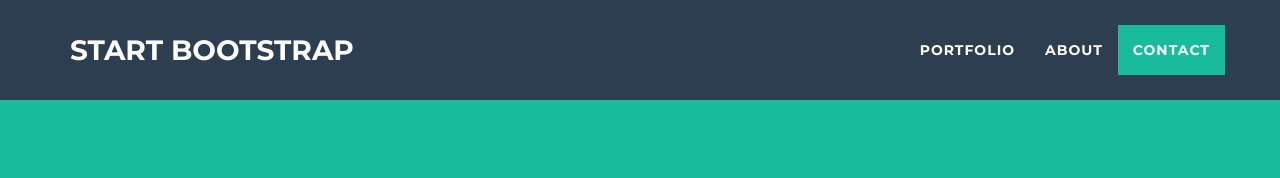
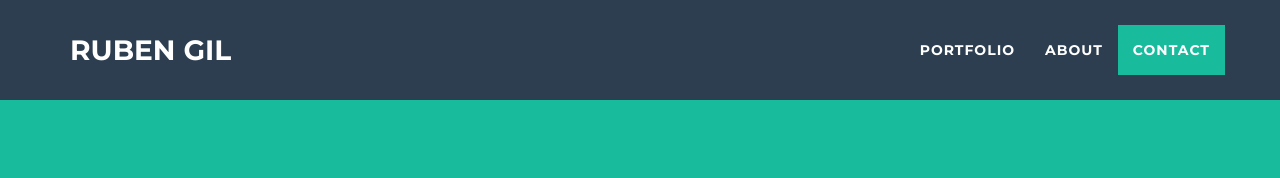
Before and after one commit to gilruben/gilruben.github.io, a website: page index.html in a window 1280 px wide. Shown: the top 178 px of the page. Drawn offline with nearby package versions, Linux system fonts and the light colour scheme.

Commit message:
added name to corner

```diff
--- a/index.html
+++ b/index.html
@@ -41,7 +41,7 @@
                 <button type="button" class="navbar-toggle" data-toggle="collapse" data-target="#bs-example-navbar-collapse-1">
                     <span class="sr-only">Toggle navigation</span> Menu <i class="fa fa-bars"></i>
                 </button>
-                <a class="navbar-brand" href="#page-top">Start Bootstrap</a>
+                <a class="navbar-brand" href="#page-top">Ruben Gil</a>
             </div>
 
             <!-- Collect the nav links, forms, and other content for toggling -->
```
